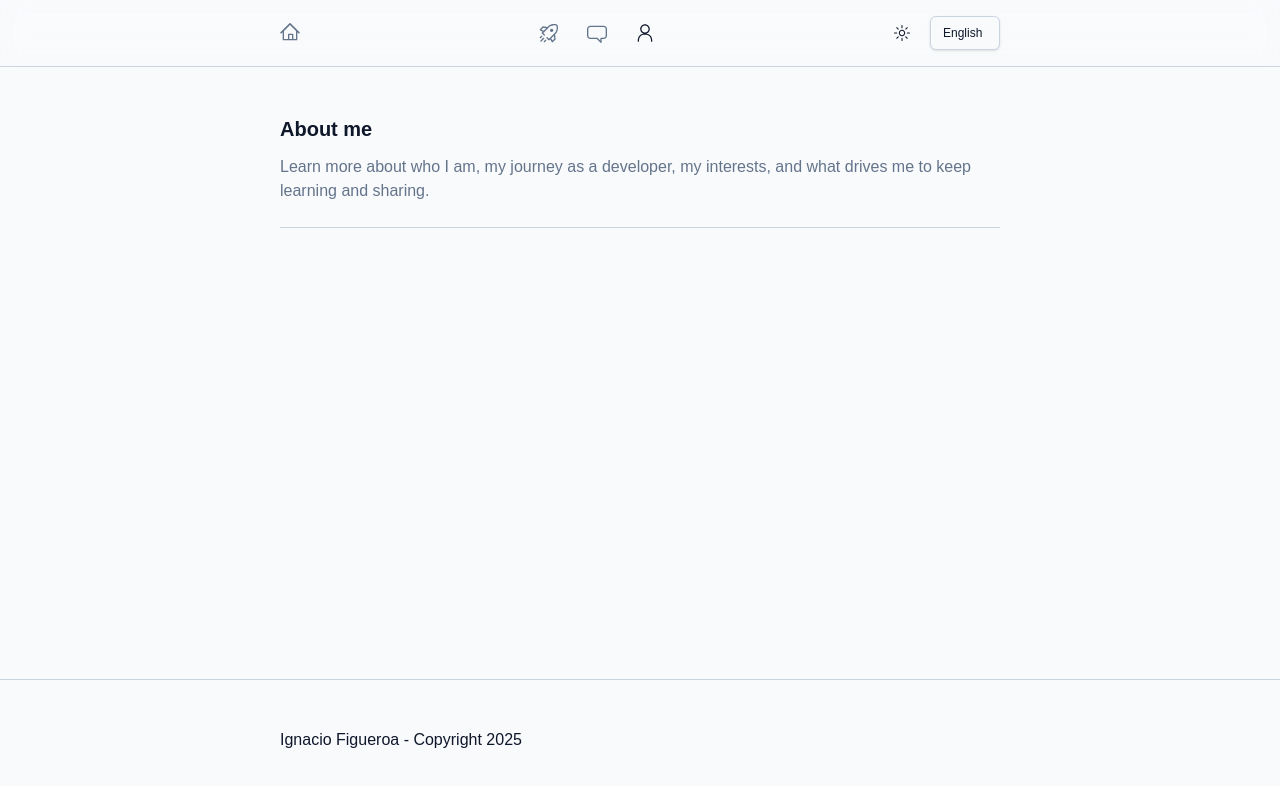
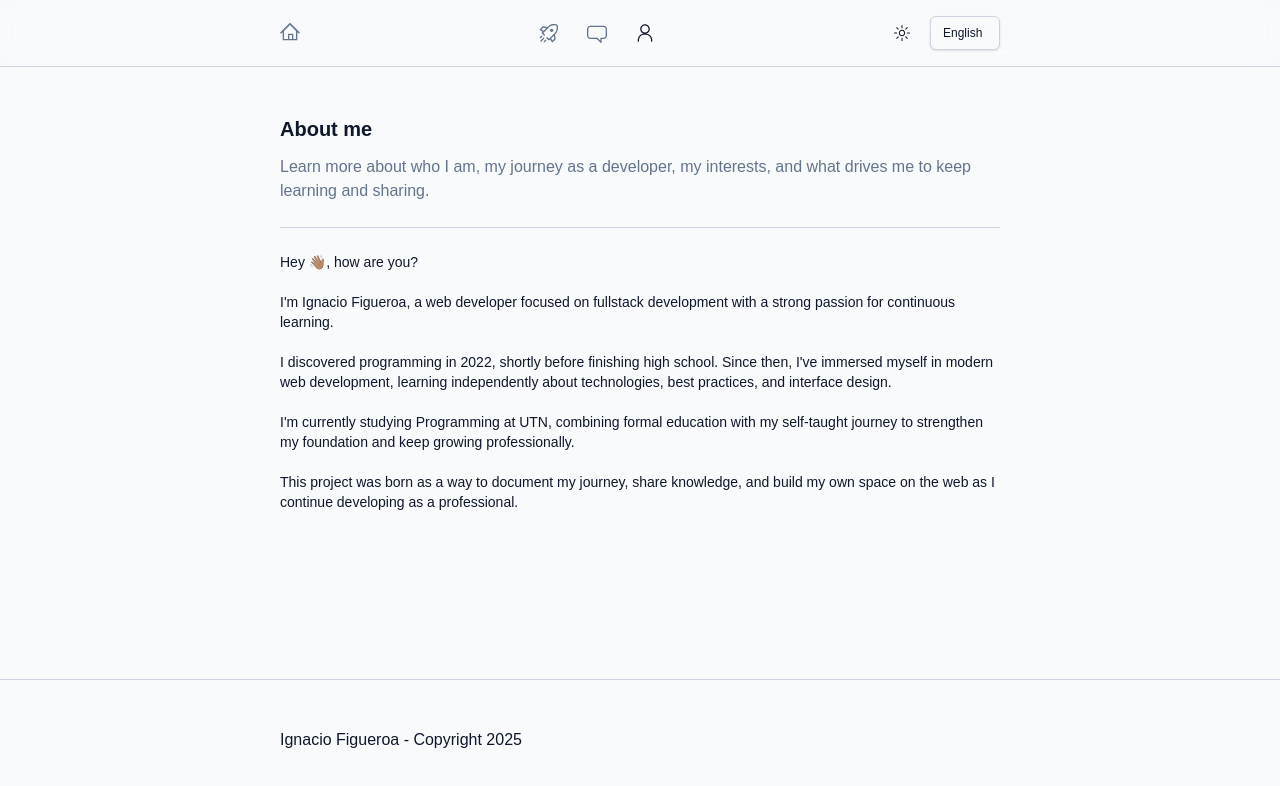
Before and after one commit to figueroaignacio/portfolio, a React (Vite) app: page /about in a window 1280 px wide. Shown: the top 786 px of the page. Built offline with nearby package versions, Linux system fonts and the light colour scheme; a web font is replaced by a local one.

Commit message:
feat: add intro section

```diff
--- a/src/i18n/en/sections.json
+++ b/src/i18n/en/sections.json
@@ -16,7 +16,7 @@
     "title": "Site built with"
   },
   "about": {
-    "title": "About",
+    "greeting": "Hey 👋🏽, how are you?",
     "intro": "I'm Ignacio Figueroa, a web developer focused on fullstack development with a strong passion for continuous learning.",
     "journey": "I discovered programming in 2022, shortly before finishing high school. Since then, I've immersed myself in modern web development, learning independently about technologies, best practices, and interface design.",
     "education": "I'm currently studying Programming at UTN, combining formal education with my self-taught journey to strengthen my foundation and keep growing professionally.",
--- a/src/i18n/es/sections.json
+++ b/src/i18n/es/sections.json
@@ -16,7 +16,7 @@
     "title": "Sitio construido con"
   },
   "about": {
-    "title": "Sobre mí",
+    "greeting": "Hola 👋🏽, como estás?",
     "intro": "Soy Ignacio Figueroa, desarrollador web con enfoque fullstack y una fuerte pasión por el aprendizaje continuo.",
     "journey": "Descubrí la programación en 2022, poco antes de terminar la secundaria. Desde entonces, me sumergí en el desarrollo web moderno, aprendiendo de forma autodidacta sobre tecnologías, buenas prácticas y diseño de interfaces.",
     "education": "Actualmente estudio la Tecnicatura en Programación en la UTN, combinando educación formal con mi camino autodidacta para fortalecer mis bases y seguir creciendo profesionalmente.",
--- a/src/pages/about.tsx
+++ b/src/pages/about.tsx
@@ -4,6 +4,9 @@ import { useTranslation } from 'react-i18next';
 // Components
 import { Metadata } from '@/components/metadata';
 import { PageHeader } from '@/components/page-header';
+
+// Sections
+import { Intro } from '@/sections/intro';
 
 export function AboutPage() {
   const { t } = useTranslation(['pages', 'siteConfig']);
@@ -16,6 +19,7 @@ export function AboutPage() {
         keywords={t('aboutMetadata.keywords', { ns: 'siteConfig' })}
       />
       <PageHeader title={t('about.title')} description={t('about.description')} />
+      <Intro />
     </section>
   );
 }
--- /dev/null
+++ b/src/sections/intro.tsx
@@ -0,0 +1,31 @@
+import { useTranslation } from 'react-i18next';
+
+export function Intro() {
+  const { t } = useTranslation('sections');
+
+  const texts = [
+    {
+      text: t('about.greeting'),
+    },
+    {
+      text: t('about.intro'),
+    },
+    {
+      text: t('about.journey'),
+    },
+    {
+      text: t('about.education'),
+    },
+    {
+      text: t('about.project'),
+    },
+  ];
+
+  return (
+    <div className="space-y-5 text-sm">
+      {texts.map((item, index) => (
+        <p key={index}>{item.text}</p>
+      ))}
+    </div>
+  );
+}
```
